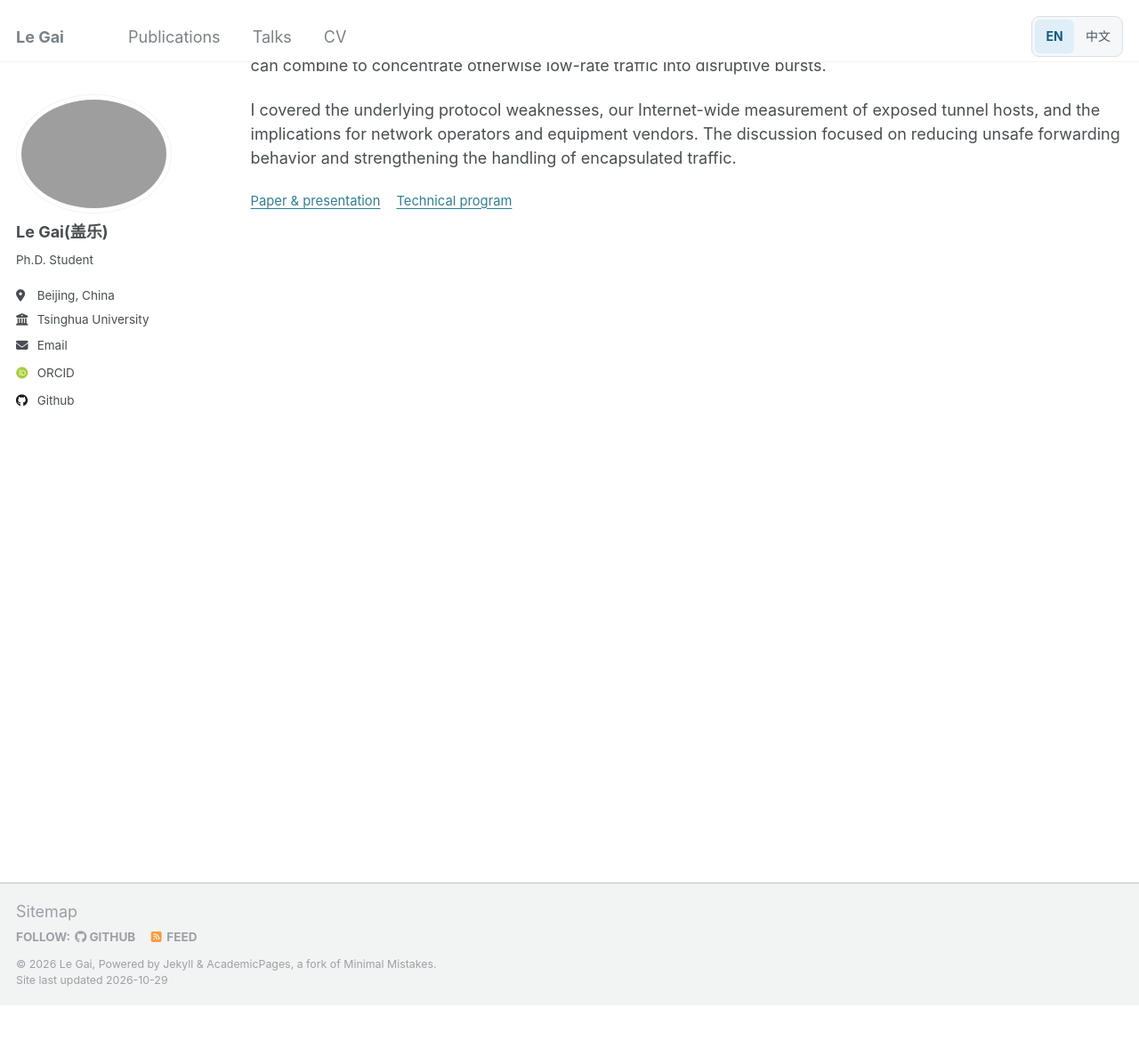
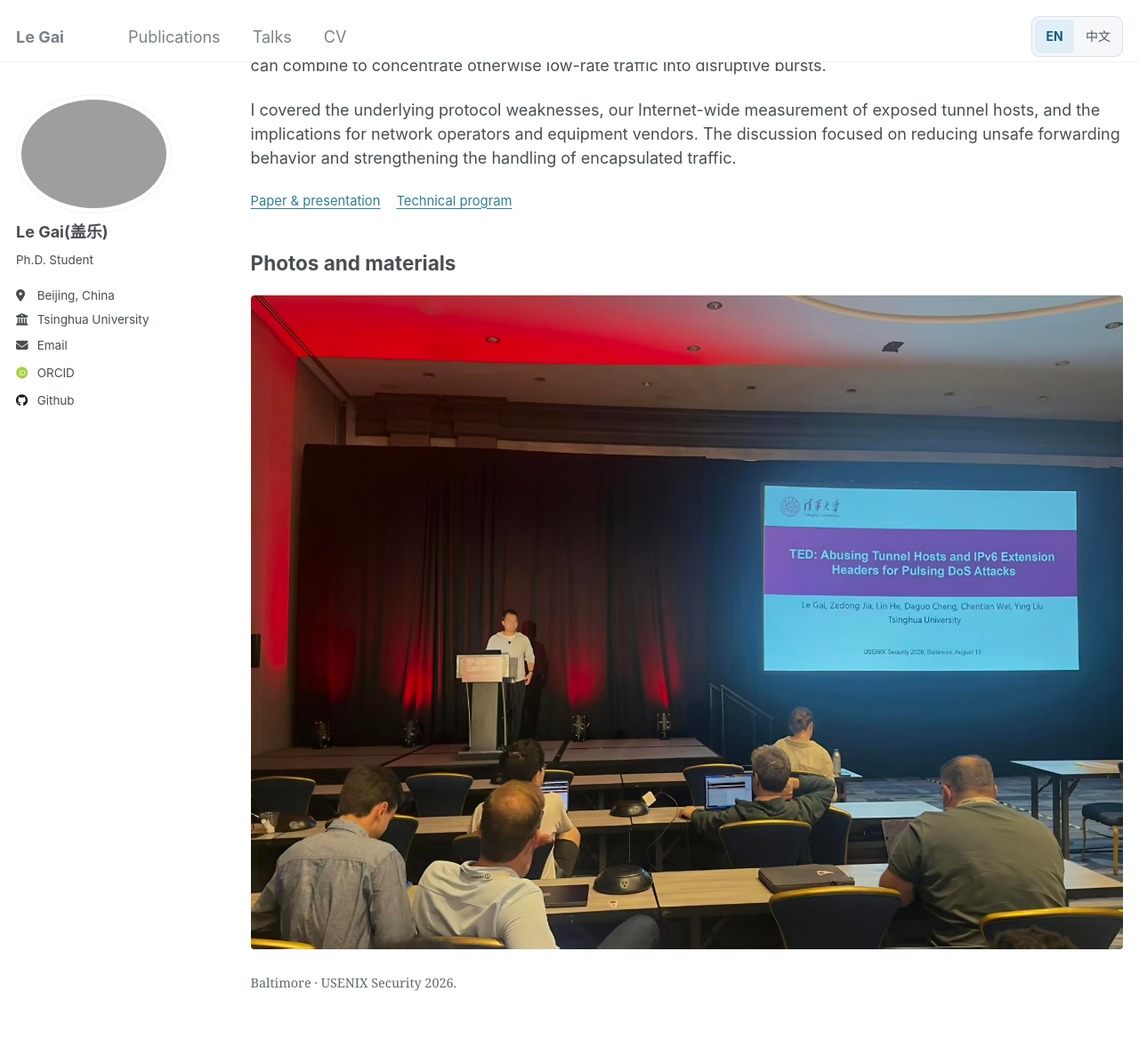
Before and after one commit to LeGai325/LeGai325.github.io, a Jekyll site: the page built from _talks/2026-08-12-usenix-security-ted.md, in a window 1280 px wide and 1400 px high, scrolled down 270 px. Shown: the top 1169 px of the window at 89% size. Built offline with Jekyll 4.4.1, drawn with Linux system fonts in a browser that asks for light colours; some web fonts are replaced.

Commit message:
Update 2026-08-12-usenix-security-ted.md

```diff
--- a/_talks/2026-08-12-usenix-security-ted.md
+++ b/_talks/2026-08-12-usenix-security-ted.md
@@ -18,7 +18,10 @@ resources:
     url: "https://www.usenix.org/conference/usenixsecurity26/presentation/gai"
   - label: "Technical program"
     url: "https://www.usenix.org/conference/usenixsecurity26/technical-sessions"
-photos: []
+photos:
+  - src: "/images/talks/security26.jpg"
+    alt: "TED: Tunnel Hosts, IPv6 Extension Headers, and Pulsing DoS"
+    caption: "Baltimore · USENIX Security 2026."
 ---
 
 {% include talk-meta.html %}
```
